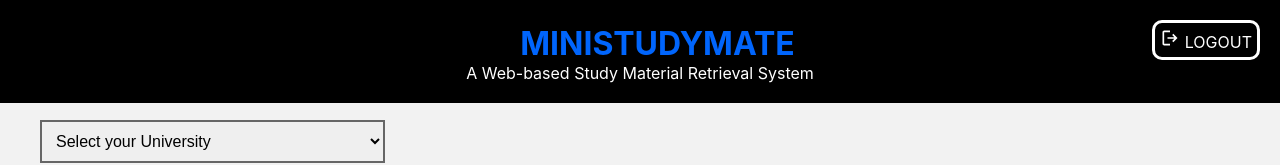
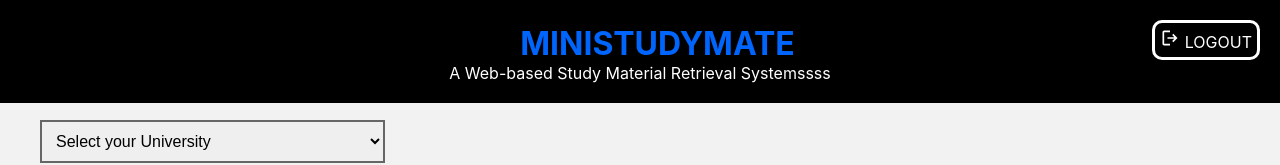
Before and after one commit to sameemul-haque/MiniStudyMate, a React (Create React App) app: page / in a window 1280 px wide. Shown: the top 165 px of the page. Built offline with nearby package versions, Linux system fonts and the light colour scheme; some icons are missing.

Commit message:
headind caption modified

```diff
--- a/src/components/Header.js
+++ b/src/components/Header.js
@@ -3,7 +3,7 @@ function Header() {
     return (
       <header>
         <h1><Icon style={{fontSize:35}} icon="game-icons:graduate-cap" />MiniStudyMate</h1>
-        <p>A Web-based Study Material Retrieval System</p>
+        <p>A Web-based Study Material Retrieval Systemssss</p>
         <nav>
           <a href="login.html"><Icon style={{fontSize:20}} icon="material-symbols:logout" /> LOGOUT</a>
         </nav>
```
